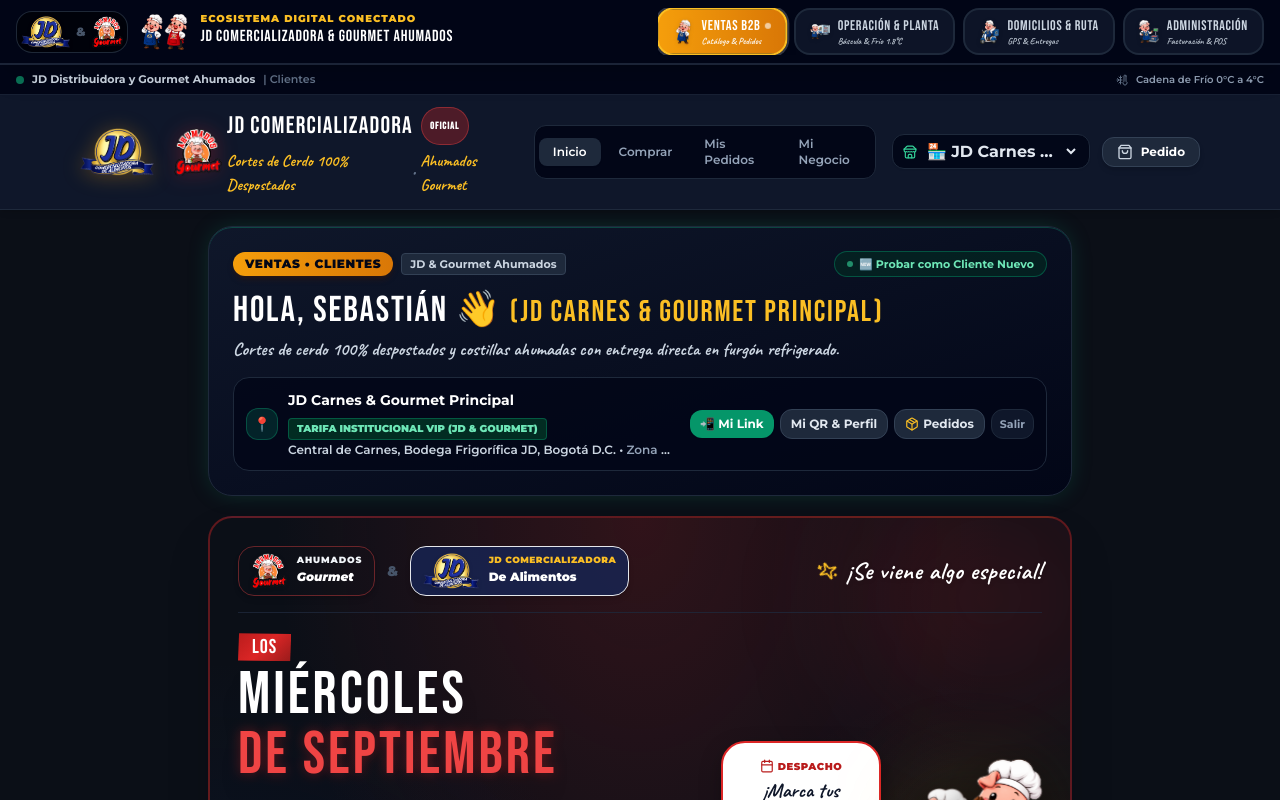
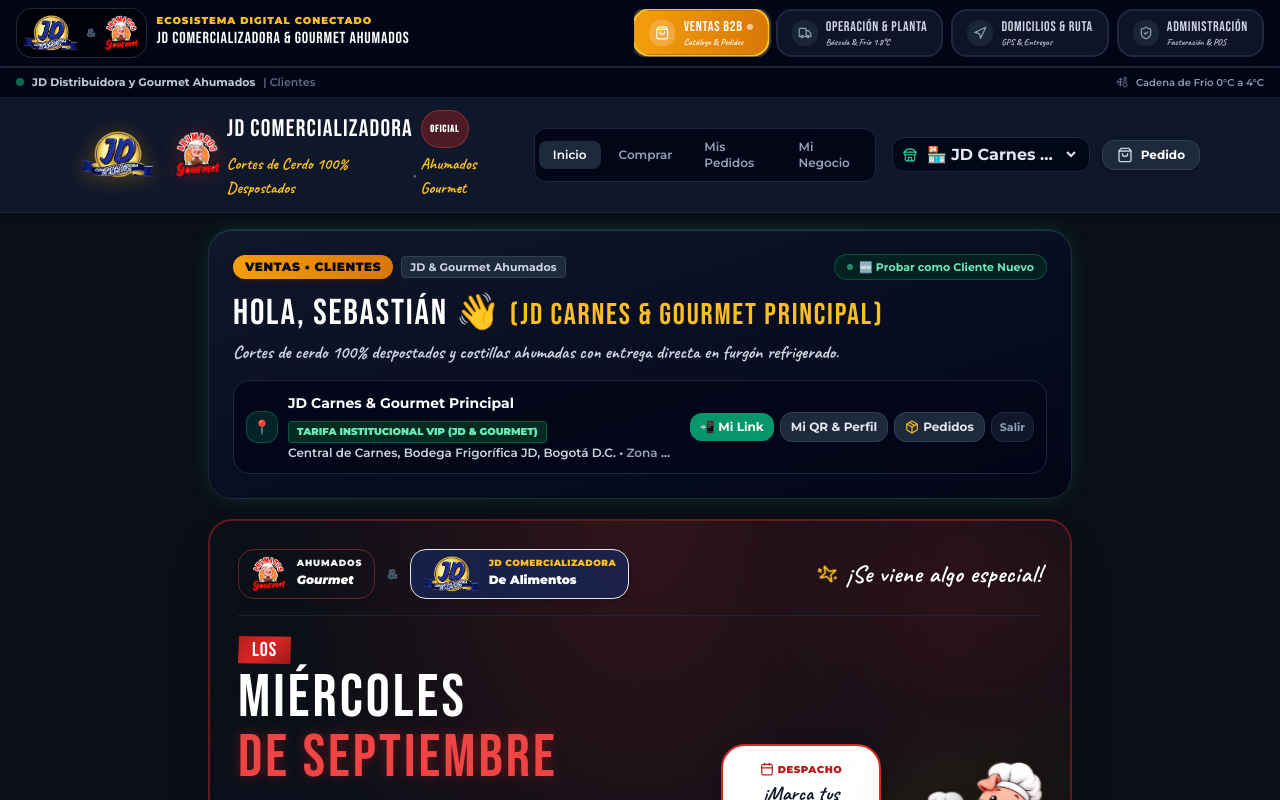
Before and after one commit to S3baz94/jd-distribuidora, a Next.js app: page / in a window 1280 px wide. Shown: the top 800 px of the page. Built offline with nearby package versions, Linux system fonts and the light colour scheme.

Commit message:
refactor: Quitar imagenes de cerdos de la esquina superior izquierda manteniendo exclusivamente los logos representativos

```diff
--- a/src/components/admin/AdminHeader.tsx
+++ b/src/components/admin/AdminHeader.tsx
@@ -58,25 +58,6 @@
                 />
               </div>
 
-              {/* Dúo de Cerditos Animados en Administración */}
-              <div className="flex items-end -space-x-2 hidden md:flex">
-                <div className="w-8 h-9 relative">
-                  <img
-                    src="/images/branding/cerdito-bascula-pesaje.png"
-                    alt="Cerdito Báscula & POS"
-                    className="w-full h-full object-contain animate-float-slow"
-                  />
-                </div>
-                <div className="w-8 h-9 relative">
-                  <img
-                    src="/images/branding/cerdito-gourmet-ahumados.png"
-                    alt="Cerdito Gourmet"
-                    className="w-full h-full object-contain animate-float-slow"
-                    style={{ animationDelay: "1s" }}
-                  />
-                </div>
-              </div>
-
               <div>
                 <span className="font-bebas text-lg sm:text-xl tracking-wider text-white uppercase block leading-none">
                   JD COMERCIALIZADORA & GOURMET AHUMADOS
--- a/src/components/layout/EcosystemSwitcherBar.tsx
+++ b/src/components/layout/EcosystemSwitcherBar.tsx
@@ -63,41 +63,22 @@
   return (
     <div className="w-full bg-slate-950/95 border-b-2 border-slate-800/90 backdrop-blur-md sticky top-0 z-50 shadow-xl select-none">
       <div className="max-w-7xl mx-auto px-2.5 sm:px-4 py-2 flex flex-col md:flex-row items-center justify-between gap-2">
-        {/* Cabecera Co-Branding Articulada con Ambas Mascotas */}
+        {/* Cabecera Co-Branding Articulada con Logos Representativos */}
         <div className="flex items-center justify-between w-full md:w-auto gap-3">
-          <Link href="/" className="flex items-center gap-2 group">
+          <Link href="/" className="flex items-center gap-2.5 group">
             {/* Logos Corporativos en Dúo */}
-            <div className="flex items-center gap-1.5 p-1 bg-black/50 rounded-2xl border border-slate-700/60 shadow-inner">
+            <div className="flex items-center gap-2 p-1.5 bg-black/45 rounded-2xl border border-slate-700/60 shadow-inner">
               <img
                 src="/images/branding/logo-jd-comercializadora.png"
                 alt="Logo JD Comercializadora"
-                className="h-7 sm:h-8 w-auto object-contain drop-shadow group-hover:scale-105 transition-transform"
+                className="h-8 sm:h-9 w-auto object-contain drop-shadow group-hover:scale-105 transition-transform"
               />
               <span className="text-slate-600 font-black text-xs">&</span>
               <img
                 src="/images/branding/logo-ahumados-gourmet-oficial.png"
                 alt="Logo Ahumados Gourmet"
-                className="h-7 sm:h-8 w-auto object-contain drop-shadow group-hover:scale-105 transition-transform"
+                className="h-8 sm:h-9 w-auto object-contain drop-shadow group-hover:scale-105 transition-transform"
               />
-            </div>
-
-            {/* Dúo de Cerditos Animados */}
-            <div className="flex items-end -space-x-2 hidden sm:flex">
-              <div className="w-8 h-9 relative">
-                <img
-                  src="/images/branding/cerdito-saludo-bienvenida.png"
-                  alt="Cerdito JD"
-                  className="w-full h-full object-contain animate-float-slow"
-                />
-              </div>
-              <div className="w-8 h-9 relative">
-                <img
-                  src="/images/branding/cerdito-gourmet-ahumados.png"
-                  alt="Cerdito Gourmet"
-                  className="w-full h-full object-contain animate-float-slow"
-                  style={{ animationDelay: "1s" }}
-                />
-              </div>
             </div>
 
             <div>
@@ -120,6 +101,7 @@
         {/* Barra Articulada de Herramientas (Scroll Horizontal en Móviles) */}
         <nav className="flex items-center gap-1.5 sm:gap-2 overflow-x-auto no-scrollbar w-full md:w-auto pb-1 md:pb-0 justify-start md:justify-end">
           {tools.map((tool) => {
+            const Icon = tool.icon;
             return (
               <Link
                 key={tool.id}
@@ -131,13 +113,13 @@
                 }`}
                 title={`Cambiar a herramienta de ${tool.name}`}
               >
-                {/* Miniatura de la Mascota Especializada */}
-                <div className="w-5 h-6 relative flex-shrink-0">
-                  <img
-                    src={tool.mascot}
-                    alt={tool.name}
-                    className="w-full h-full object-contain drop-shadow"
-                  />
+                {/* Icono de la Herramienta */}
+                <div
+                  className={`p-1.5 rounded-xl flex items-center justify-center ${
+                    tool.isActive ? "bg-white/20 text-white" : "bg-slate-800/80 text-slate-400"
+                  }`}
+                >
+                  <Icon className="w-3.5 h-3.5" />
                 </div>
 
                 <div className="text-left">
```
